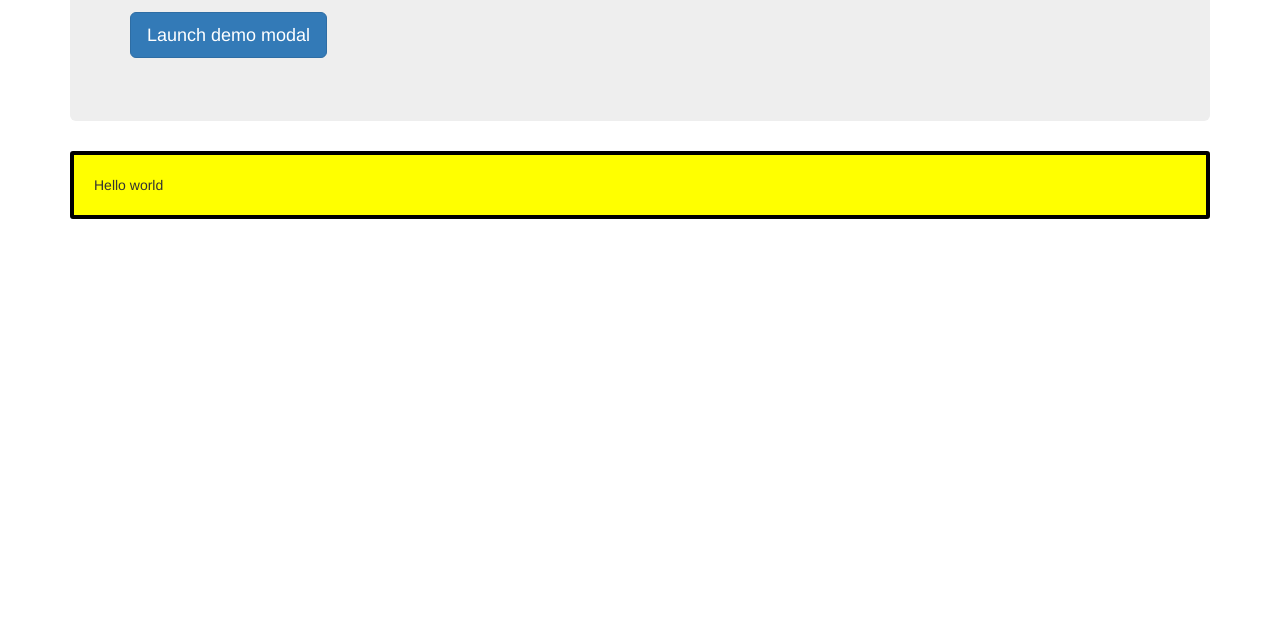
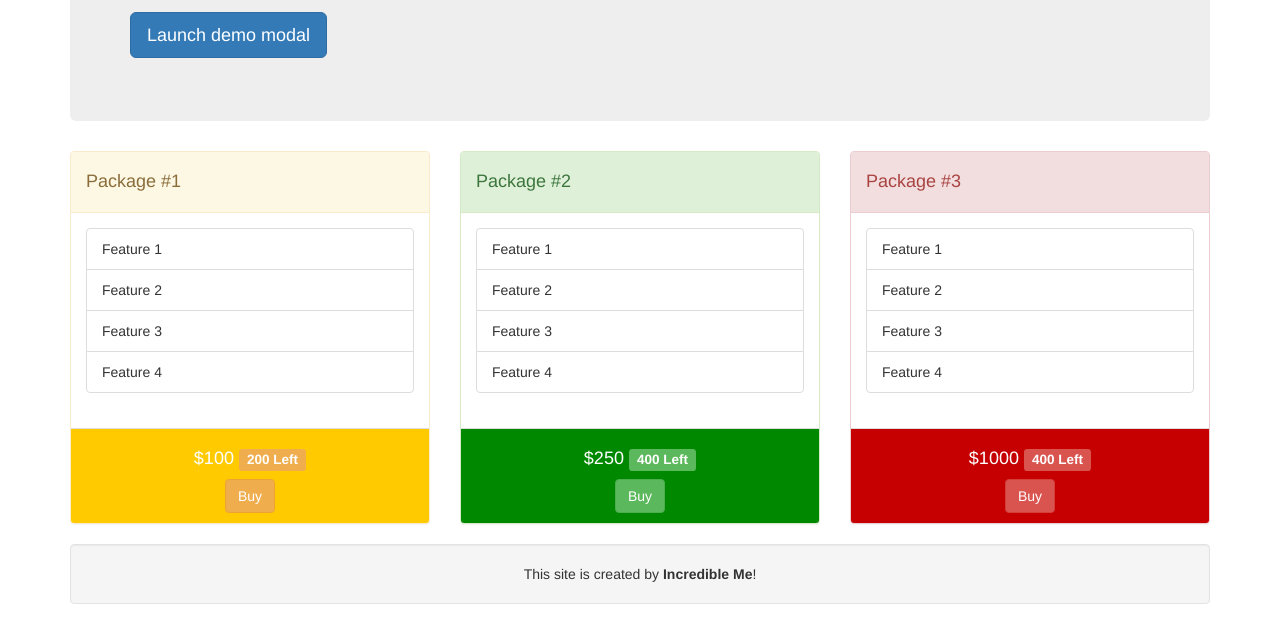
Before and after one commit to alexeymazurik/london-checkins, a website: page public/index.html in a window 1280 px wide. Shown: the part 252-876 px from the top of the page. Before the commit the page ends 800 px from the top, so only its background shows below. Drawn offline with Linux system fonts and the light colour scheme.

Commit message:
Finished example website

```diff
--- a/assets/css/application.css
+++ b/assets/css/application.css
@@ -4,3 +4,24 @@
   border-radius: 3px;
   border: 4px solid black;
 }
+
+.panel-footer {
+  color: white;
+}
+
+.panel.panel-warning .panel-footer {
+  background: #FFCA00;
+}
+
+.panel.panel-danger .panel-footer {
+  background: #C60000;
+}
+
+.panel.panel-success .panel-footer .badge {
+  background: darkgreen;
+  font-size: 0.8em;
+}
+
+.panel.panel-success .panel-footer {
+  background: #008900;
+}
--- a/gulpfile.js
+++ b/gulpfile.js
@@ -7,11 +7,11 @@ var gulp = require('gulp'),
     ],
     vendor_js = [
       './bower_components/jquery/dist/jquery.js',
-      './bower_components/bootstrap/dist/js/bootstrap.js',
+      './bower_components/bootstrap/dist/js/bootstrap.js'
     ],
     css_files = [
       './assets/css/*.css'
-    ]
+    ],
     font_files = [
       './bower_components/bootstrap/dist/fonts/*.*'
     ];
--- a/public/css/styles.css
+++ b/public/css/styles.css
@@ -4,3 +4,24 @@
   border-radius: 3px;
   border: 4px solid black;
 }
+
+.panel-footer {
+  color: white;
+}
+
+.panel.panel-warning .panel-footer {
+  background: #FFCA00;
+}
+
+.panel.panel-danger .panel-footer {
+  background: #C60000;
+}
+
+.panel.panel-success .panel-footer .badge {
+  background: darkgreen;
+  font-size: 0.8em;
+}
+
+.panel.panel-success .panel-footer {
+  background: #008900;
+}
--- a/public/index.html
+++ b/public/index.html
@@ -62,9 +62,76 @@
         </p>
       </div>
 
-      <div class="super-class">
-        Hello world
+
+      <div class="row">
+        <div class="col-md-4">
+          <div class="panel panel-warning">
+            <div class="panel-heading"><h4>Package #1</h4></div>
+            <div class="panel-body">
+              <ul class="list-group">
+                <li class="list-group-item">Feature 1</li>
+                <li class="list-group-item">Feature 2</li>
+                <li class="list-group-item">Feature 3</li>
+                <li class="list-group-item">Feature 4</li>
+              </ul>
+            </div>
+            <div class="panel-footer text-center">
+              <h4>$100 <span class="label label-warning">200 Left</span></h4>
+              <button class="btn-warning btn">
+                Buy
+              </button>
+            </div>
+          </div>
+        </div>
+        <div class="col-md-4">
+          <div class="panel panel-success">
+            <div class="panel-heading"><h4>Package #2</h4></div>
+            <div class="panel-body">
+              <ul class="list-group">
+                <li class="list-group-item">Feature 1</li>
+                <li class="list-group-item">Feature 2</li>
+                <li class="list-group-item">Feature 3</li>
+                <li class="list-group-item">Feature 4</li>
+              </ul>
+            </div>
+            <div class="panel-footer text-center">
+              <h4>
+                $250
+                <span class="label label-success">400 Left</span>
+              </h4>
+              <button class="btn-success btn">
+                Buy
+              </button>
+            </div>
+          </div>
+        </div>
+        <div class="col-md-4">
+          <div class="panel panel-danger">
+            <div class="panel-heading"><h4>Package #3</h4></div>
+            <div class="panel-body">
+              <ul class="list-group">
+                <li class="list-group-item">Feature 1</li>
+                <li class="list-group-item">Feature 2</li>
+                <li class="list-group-item">Feature 3</li>
+                <li class="list-group-item">Feature 4</li>
+              </ul>
+            </div>
+            <div class="panel-footer text-center">
+              <h4>
+                $1000
+                <span class="label label-danger">400 Left</span>
+              </h4>
+              <button class="btn-danger btn">
+                Buy
+              </button>
+            </div>
+          </div>
+        </div>
       </div>
+
+      <footer class="well text-center">
+        This site is created by <strong>Incredible Me</strong>!
+      </footer>
     </div>
     <!-- Button trigger modal -->
 
```
Also changed, not shown: 1 other file.
